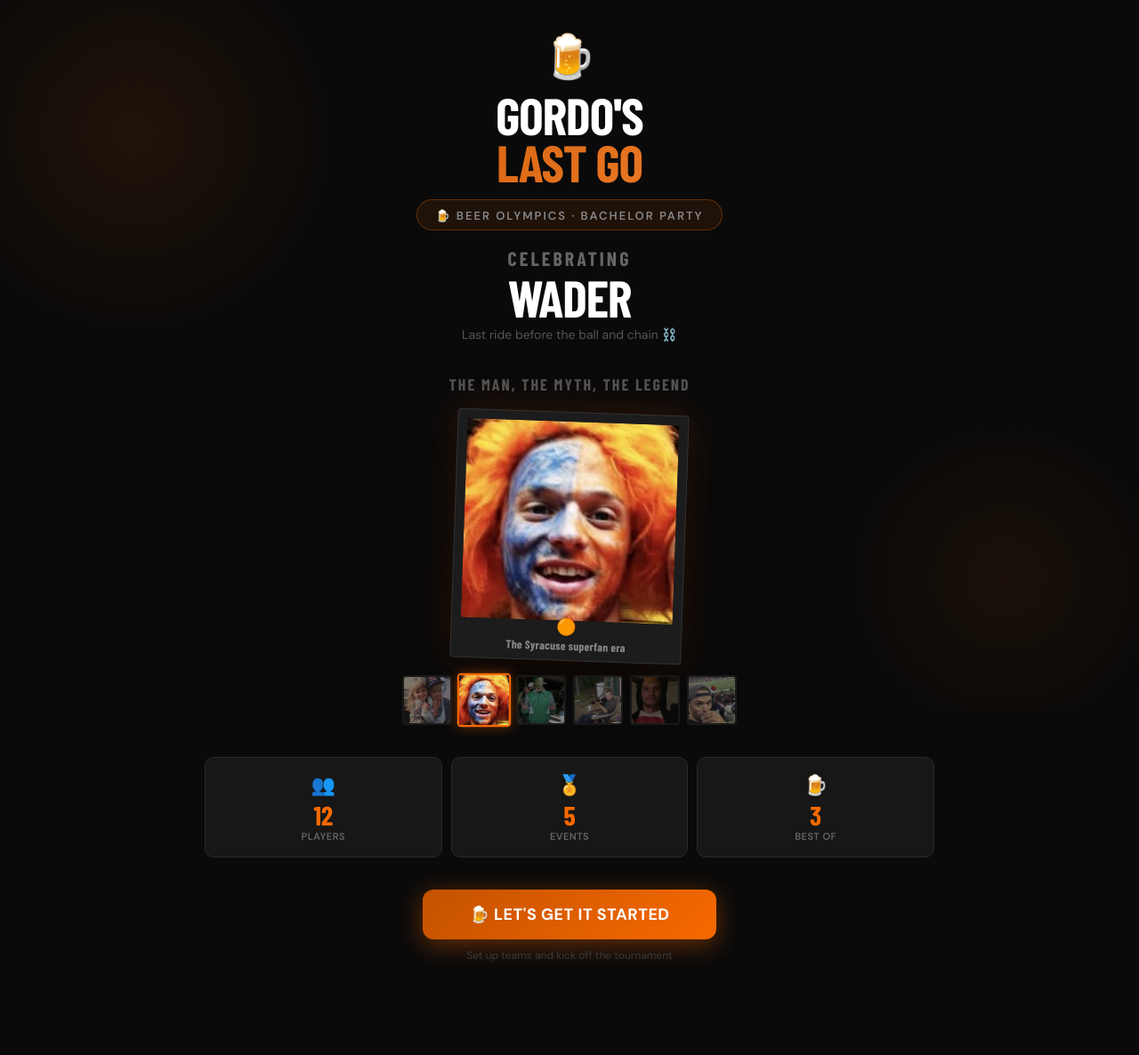
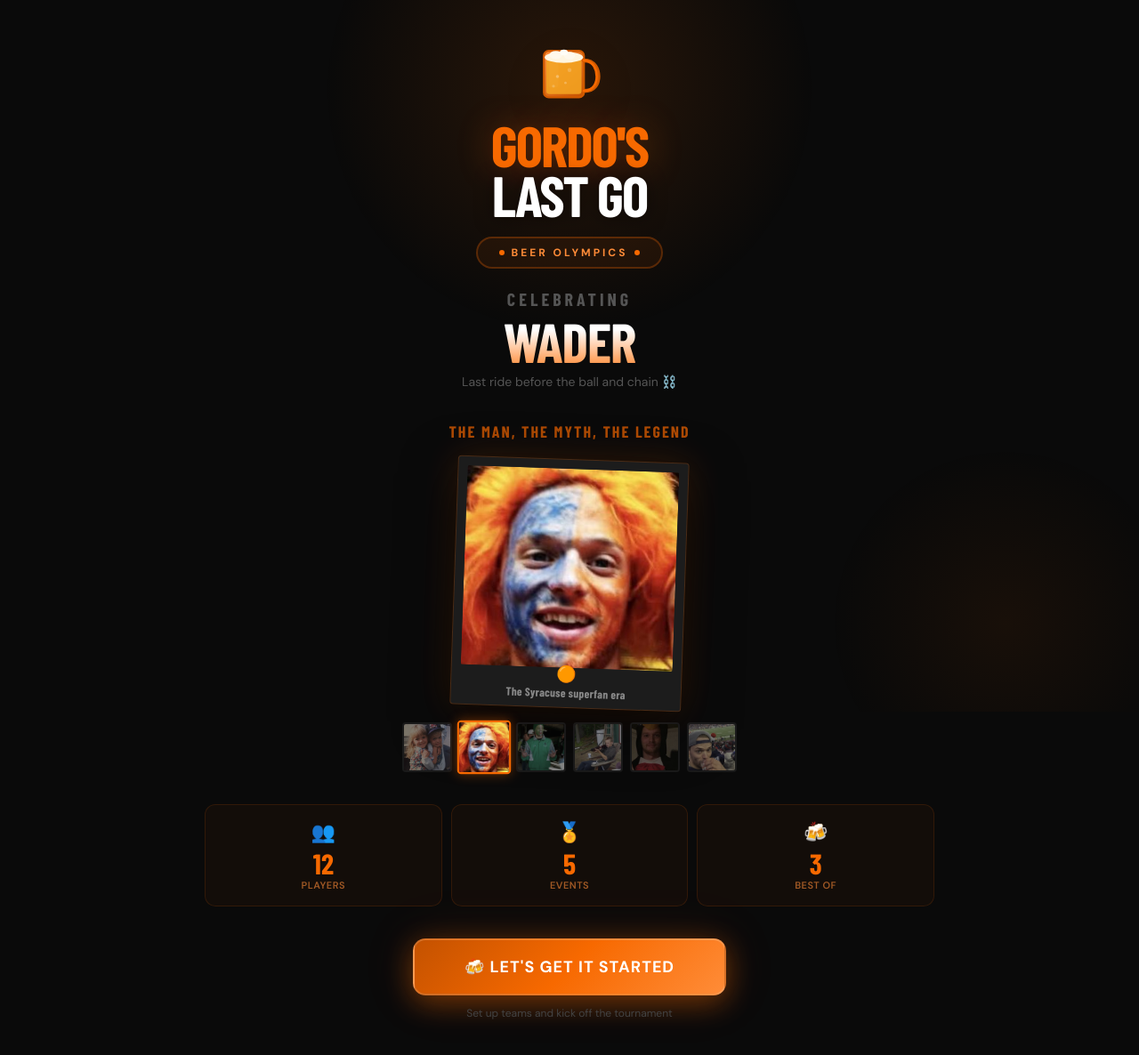
Before and after one commit to gerrydion-create/gordos-last-go, a React (Vite) app: page / in a window 1280 px wide. Shown: the whole page at 89% size. Before the commit the page ends 1122 px from the top, so only its background shows below. Built offline with nearby package versions, Linux system fonts and the light colour scheme; no server answers; the database is empty; the HTML template or start-up script is replaced by a standard one; a web font is replaced by a local one.

Commit message:
Update App.jsx

```diff
--- a/src/App.jsx
+++ b/src/App.jsx
@@ -139,9 +139,40 @@ const freshState = () => ({
 // ═══════════════════════════════════════════════════════════════════
 //  WELCOME DASHBOARD
 // ═══════════════════════════════════════════════════════════════════
+function BeerMug({ size = 80 }) {
+  return (
+    <svg width={size} height={size} viewBox="0 0 100 100" fill="none" xmlns="http://www.w3.org/2000/svg">
+      {/* Mug body */}
+      <rect x="18" y="28" width="50" height="58" rx="6" fill="url(#mugGrad)" stroke="#D05A00" strokeWidth="2.5"/>
+      {/* Glass shine */}
+      <rect x="24" y="34" width="12" height="40" rx="4" fill="rgba(255,255,255,.15)"/>
+      {/* Beer liquid */}
+      <rect x="21" y="38" width="44" height="44" rx="4" fill="#F5A623" opacity=".85"/>
+      {/* Foam */}
+      <ellipse cx="43" cy="36" rx="24" ry="7" fill="#FFF5E0"/>
+      <ellipse cx="33" cy="33" rx="8" ry="5" fill="#FFF8EC"/>
+      <ellipse cx="50" cy="34" rx="7" ry="4.5" fill="#FFF8EC"/>
+      <ellipse cx="43" cy="30" rx="5" ry="3.5" fill="#FFFDF7"/>
+      {/* Handle */}
+      <path d="M68 40 C82 40, 86 52, 86 60 C86 68, 82 78, 68 78" stroke="#D05A00" strokeWidth="5" fill="none" strokeLinecap="round"/>
+      <path d="M68 40 C80 40, 84 52, 84 60 C84 68, 80 78, 68 78" stroke={SYR} strokeWidth="3" fill="none" strokeLinecap="round"/>
+      {/* Bubbles */}
+      <circle cx="35" cy="60" r="2" fill="rgba(255,255,255,.3)"/>
+      <circle cx="45" cy="68" r="1.5" fill="rgba(255,255,255,.25)"/>
+      <circle cx="50" cy="52" r="2.5" fill="rgba(255,255,255,.2)"/>
+      <circle cx="30" cy="72" r="1.8" fill="rgba(255,255,255,.2)"/>
+      <defs>
+        <linearGradient id="mugGrad" x1="18" y1="28" x2="68" y2="86" gradientUnits="userSpaceOnUse">
+          <stop stopColor={SYR_LT}/>
+          <stop offset="1" stopColor={SYR_DK}/>
+        </linearGradient>
+      </defs>
+    </svg>
+  );
+}
+
 function WelcomeDashboard({ onStart }) {
   const [active, setActive] = useState(0);
-  const [flipped, setFlipped] = useState({});
 
   useEffect(() => {
     const t = setInterval(() => setActive(a => (a + 1) % PHOTOS.length), 3500);
@@ -154,36 +185,40 @@ function WelcomeDashboard({ onStart }) {
   return (
     <div style={{ minHeight: '100vh', background: BG, overflow: 'hidden', position: 'relative', ...F }}>
 
-      {/* ── fire/glow background blobs ── */}
+      {/* ── orange glow background ── */}
       <div style={{ position: 'fixed', inset: 0, pointerEvents: 'none', zIndex: 0, overflow: 'hidden' }}>
-        <div style={{ position: 'absolute', width: 500, height: 500, borderRadius: '50%', background: `radial-gradient(circle, ${SYR}18 0%, transparent 70%)`, top: -100, left: -100 }} />
-        <div style={{ position: 'absolute', width: 400, height: 400, borderRadius: '50%', background: `radial-gradient(circle, ${SYR}12 0%, transparent 70%)`, bottom: -50, right: -50 }} />
+        <div style={{ position: 'absolute', width: 600, height: 600, borderRadius: '50%', background: `radial-gradient(circle, ${SYR}22 0%, transparent 65%)`, top: -200, left: '50%', transform: 'translateX(-50%)' }} />
+        <div style={{ position: 'absolute', width: 400, height: 400, borderRadius: '50%', background: `radial-gradient(circle, ${SYR}10 0%, transparent 70%)`, bottom: -100, right: -50 }} />
       </div>
 
       <div style={{ position: 'relative', zIndex: 1, padding: '32px 20px 40px', maxWidth: 860, margin: '0 auto' }}>
 
         {/* ── HERO ── */}
         <div style={{ textAlign: 'center', marginBottom: 36 }}>
-          <div style={{ fontSize: 48, marginBottom: 8 }}>🍺</div>
-          <div style={{ ...FD, fontSize: 58, fontWeight: 900, lineHeight: .92, letterSpacing: -1, color: '#fff' }}>
+          <BeerMug size={90} />
+          <div style={{ ...FD, fontSize: 64, fontWeight: 900, lineHeight: .88, letterSpacing: -2, color: SYR, textShadow: `0 0 40px ${SYR}55`, marginTop: 8 }}>
             GORDO'S
           </div>
-          <div style={{ ...FD, fontSize: 58, fontWeight: 900, lineHeight: .92, letterSpacing: -1, background: 'linear-gradient(135deg, ' + SYR_DK + ', ' + SYR_LT + ')', WebkitBackgroundClip: 'text', WebkitTextFillColor: 'transparent' }}>
+          <div style={{ ...FD, fontSize: 64, fontWeight: 900, lineHeight: .88, letterSpacing: -2, color: '#fff', textShadow: '0 2px 20px rgba(0,0,0,.5)' }}>
             LAST GO
           </div>
-          <div style={{ marginTop: 14, display: 'inline-block', padding: '6px 20px', borderRadius: 100, border: '1px solid ' + SYR + '55', background: SYR + '15' }}>
-            <span style={{ color: '#888', fontSize: 13, letterSpacing: 2, textTransform: 'uppercase', fontWeight: 600 }}>🍺 Beer Olympics · Bachelor Party</span>
+
+          <div style={{ marginTop: 18, display: 'inline-flex', alignItems: 'center', gap: 8, padding: '8px 24px', borderRadius: 100, border: `2px solid ${SYR}44`, background: `${SYR}12` }}>
+            <div style={{ width: 6, height: 6, borderRadius: '50%', background: SYR }} />
+            <span style={{ color: SYR_LT, fontSize: 12, letterSpacing: 3, textTransform: 'uppercase', fontWeight: 700 }}>Beer Olympics</span>
+            <div style={{ width: 6, height: 6, borderRadius: '50%', background: SYR }} />
           </div>
-          <div style={{ marginTop: 18 }}>
-            <div style={{ ...FD, fontSize: 22, fontWeight: 700, color: '#666', letterSpacing: 3, textTransform: 'uppercase' }}>Celebrating</div>
-            <div style={{ ...FD, fontSize: 58, fontWeight: 900, lineHeight: 1, color: '#fff', letterSpacing: -1, marginTop: 2 }}>{BACHELOR_NAME}</div>
-            <div style={{ fontSize: 14, color: '#555', marginTop: 4 }}>Last ride before the ball and chain ⛓️</div>
+
+          <div style={{ marginTop: 22 }}>
+            <div style={{ ...FD, fontSize: 20, fontWeight: 700, color: '#555', letterSpacing: 4, textTransform: 'uppercase' }}>Celebrating</div>
+            <div style={{ ...FD, fontSize: 62, fontWeight: 900, lineHeight: 1, letterSpacing: -1, marginTop: 4, background: `linear-gradient(180deg, #fff 30%, ${SYR_LT})`, WebkitBackgroundClip: 'text', WebkitTextFillColor: 'transparent' }}>{BACHELOR_NAME}</div>
+            <div style={{ fontSize: 14, color: '#555', marginTop: 6 }}>Last ride before the ball and chain ⛓️</div>
           </div>
         </div>
 
         {/* ── PHOTO WALL ── */}
         <div style={{ marginBottom: 36 }}>
-          <div style={{ ...FD, fontSize: 18, fontWeight: 700, color: '#555', letterSpacing: 2, textTransform: 'uppercase', textAlign: 'center', marginBottom: 20 }}>
+          <div style={{ ...FD, fontSize: 18, fontWeight: 700, color: SYR, letterSpacing: 2, textTransform: 'uppercase', textAlign: 'center', marginBottom: 20, opacity: .7 }}>
             The Man, The Myth, The Legend
           </div>
 
@@ -196,7 +231,7 @@ function WelcomeDashboard({ onStart }) {
               padding: 10, paddingBottom: 44,
               transform: `rotate(${PHOTOS[active].rot}deg)`,
               transition: 'transform .5s ease',
-              border: `1px solid #333`,
+              border: `1px solid ${SYR}33`,
             }}>
               <img src={PHOTOS[active].src} alt="" style={{ width: '100%', height: '100%', objectFit: 'cover', display: 'block', borderRadius: 2 }} />
               <div style={{ position: 'absolute', bottom: 0, left: 0, right: 0, padding: '8px 10px', textAlign: 'center' }}>
@@ -233,12 +268,12 @@ function WelcomeDashboard({ onStart }) {
           {[
             { label: 'Players', val: '12', icon: '👥' },
             { label: 'Events', val: '5', icon: '🏅' },
-            { label: 'Best of', val: '3', icon: '🍺' },
+            { label: 'Best of', val: '3', icon: '🍻' },
           ].map(({ label, val, icon }) => (
-            <div key={label} style={{ background: CARD, borderRadius: 10, padding: '16px 10px', textAlign: 'center', border: `1px solid ${BORDER}` }}>
+            <div key={label} style={{ background: `${SYR}0A`, borderRadius: 12, padding: '16px 10px', textAlign: 'center', border: `1px solid ${SYR}22` }}>
               <div style={{ fontSize: 22 }}>{icon}</div>
-              <div style={{ ...FD, fontSize: 30, fontWeight: 900, color: SYR, lineHeight: 1, marginTop: 4 }}>{val}</div>
-              <div style={{ fontSize: 11, color: '#666', fontWeight: 600, letterSpacing: .5, marginTop: 2, textTransform: 'uppercase' }}>{label}</div>
+              <div style={{ ...FD, fontSize: 32, fontWeight: 900, color: SYR, lineHeight: 1, marginTop: 4 }}>{val}</div>
+              <div style={{ fontSize: 11, color: SYR_LT, fontWeight: 600, letterSpacing: .5, marginTop: 2, textTransform: 'uppercase', opacity: .6 }}>{label}</div>
             </div>
           ))}
         </div>
@@ -248,16 +283,16 @@ function WelcomeDashboard({ onStart }) {
           <button
             onClick={onStart}
             style={{
-              ...F, background: `linear-gradient(135deg, ${SYR_DK}, ${SYR})`,
-              border: 'none', color: '#fff', padding: '16px 52px',
-              borderRadius: 12, cursor: 'pointer', fontSize: 18,
-              fontWeight: 800, letterSpacing: .5,
-              boxShadow: `0 6px 28px ${SYR}66`,
+              ...F, background: `linear-gradient(135deg, ${SYR_DK}, ${SYR}, ${SYR_LT})`,
+              border: '2px solid rgba(255,255,255,.15)', color: '#fff', padding: '18px 56px',
+              borderRadius: 14, cursor: 'pointer', fontSize: 18,
+              fontWeight: 800, letterSpacing: 1, textTransform: 'uppercase',
+              boxShadow: `0 8px 32px ${SYR}66, 0 0 60px ${SYR}22`,
             }}
           >
-            🍺 LET'S GET IT STARTED
+            🍻 LET'S GET IT STARTED
           </button>
-          <div style={{ marginTop: 10, fontSize: 12, color: '#3A3A3A' }}>Set up teams and kick off the tournament</div>
+          <div style={{ marginTop: 12, fontSize: 12, color: '#444' }}>Set up teams and kick off the tournament</div>
         </div>
       </div>
     </div>
```
